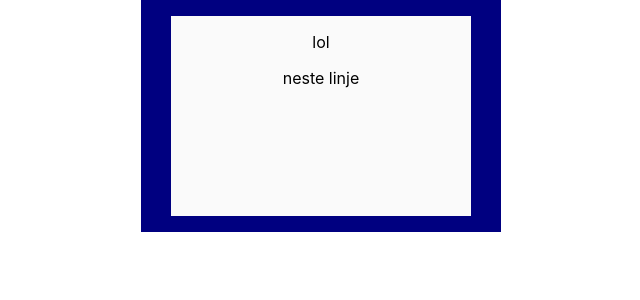
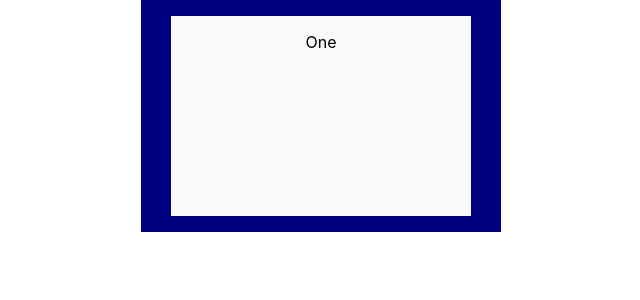
Before and after one commit to johndpope/munin-web, a React (Create React App) app: page / in a window 1280 px wide. Shown: the top 300 px of the page, without its empty margins (319-959 px from the left). Built offline with nearby package versions, Linux system fonts and the light colour scheme.

Commit message:
Add roator component in order to rotate the cards

```diff
--- a/src/common/flip-card.component.tsx
+++ b/src/common/flip-card.component.tsx
@@ -10,7 +10,14 @@ class FlipCardComponent extends React.Component<FlipCardComponentProps, FlipCard
     }
 
     flip = () => {
+        if (this.props.disableFlip) {
+            return;
+        }
         this.setState({isFlipped: !this.state.isFlipped});
+
+        if (this.props.onCardClicked) {
+            this.props.onCardClicked();
+        }
     }
 
     render () {
@@ -34,6 +41,8 @@ interface FlipCardComponentState {
 interface FlipCardComponentProps {
     front: ReactNode;
     back: ReactNode;
+    disableFlip?: boolean;
+    onCardClicked?: () => void;
 }
 
 export default FlipCardComponent;
--- a/src/memory-card/memory-card.component.tsx
+++ b/src/memory-card/memory-card.component.tsx
@@ -14,7 +14,10 @@ class MemoryCardComponent extends React.Component<MemoryCardComponentProps, Memo
         const card = this.props.card;
         const front = this.splitTextIntoParagraphs(card.term);
         const back = this.splitTextIntoParagraphs(card.description);
-        return  <FlipCardComponent front={front} back={back}/>
+        return  <FlipCardComponent  onCardClicked={this.props.onCardClicked}
+                                    disableFlip={this.props.disableFlip}
+                                    front={front}
+                                    back={back}/>
     }
 
     splitTextIntoParagraphs(s: string) {
@@ -26,7 +29,9 @@ class MemoryCardComponent extends React.Component<MemoryCardComponentProps, Memo
 }
 
 interface MemoryCardComponentProps {
-    card: MemoryCard
+    card: MemoryCard;
+    disableFlip?: boolean;
+    onCardClicked?: () => void;
 }
 
 interface MemoryCardComponentState {
--- a/src/memory-card/memory-cards-overview.component.tsx
+++ b/src/memory-card/memory-cards-overview.component.tsx
@@ -1,12 +1,16 @@
 import React from 'react';
-import MemoryCardComponent from './memory-card.component';
 import './memory-cards-overview.component.scss';
+import MemoryCardsRotatorComponent from './memory-cards-rotator.component';
 
 class MemoryCardsOverview extends React.Component {
 
     render () {
-        const lol = { id: 1, term: "lol\nneste linje", description: "this is desc \n lol da"};
-        return <div className="memory-cards-overview" ><MemoryCardComponent card={lol}/></div>
+        const cards = [
+            { id: 1, term: "One", description: "this is desc \n for the first card"},
+            { id: 2, term: "Two", description: "this is desc \n for the second card"},
+            { id: 3, term: "Three", description: "this is desc \n for the third card"}
+        ];
+        return <div className="memory-cards-overview" ><MemoryCardsRotatorComponent cards={cards}/></div>
     }
 }
 
--- /dev/null
+++ b/src/memory-card/memory-cards-rotator.component.scss
@@ -0,0 +1,3 @@
+.memory-cards-rotator {
+    color: white;
+}
--- /dev/null
+++ b/src/memory-card/memory-cards-rotator.component.tsx
@@ -0,0 +1,47 @@
+import React from 'react';
+import { MemoryCard } from '../models/memory-card';
+import MemoryCardComponent from './memory-card.component';
+import './memory-cards-rotator.component.scss'
+
+class MemoryCardsRotatorComponent extends React.Component<MemoryCardRotatorProps, MemoryCardRotatorState> {
+
+    constructor(props: MemoryCardRotatorProps) {
+        super(props);
+
+        this.state = { currentCardIndex: 0, isCardFlipped: false };
+    }
+
+    cardClickedHandler = () => {
+        if (this.state.isCardFlipped) {
+            this.setState({isCardFlipped: false, currentCardIndex: this.state.currentCardIndex+1})
+        }
+        else {
+            this.setState({isCardFlipped: true})
+        }
+    }
+
+    render() {
+        const cards = this.props.cards;
+        const currentCardIndex = this.state.currentCardIndex;
+        if (currentCardIndex >= cards.length) {
+            return  <div className="memory-cards-rotator">
+                        <p>Done!</p>
+                    </div>
+        }
+        return  <div className="memory-cards-rotator">
+                    <MemoryCardComponent onCardClicked={this.cardClickedHandler} card={cards[currentCardIndex]}/>
+                </div>
+    }
+
+}
+
+interface MemoryCardRotatorProps {
+    cards: MemoryCard[];
+}
+
+interface MemoryCardRotatorState {
+    currentCardIndex: number;
+    isCardFlipped: boolean;
+}
+
+export default MemoryCardsRotatorComponent;
```
Also changed, not shown: doc/TODO.md (+4 -0 lines), src/App.tsx (line endings or trailing spaces).
